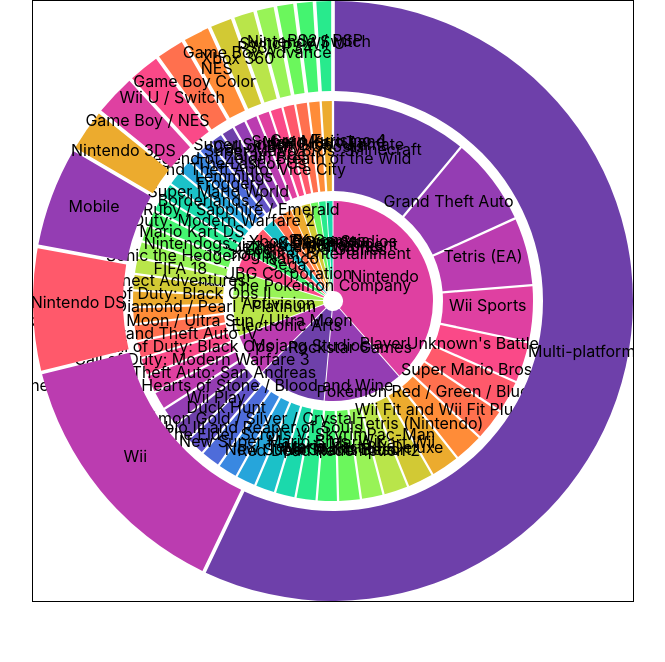
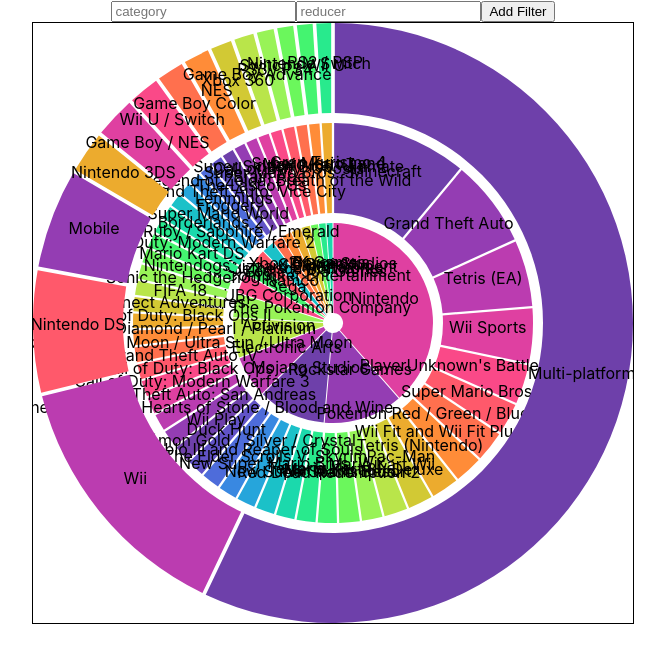
Before and after one commit to ChaonengTan/ACS4310-D3Final, a React (Create React App) app: page / in a window 1280 px wide. Shown: the top 662 px of the page, without its empty margins (307-972 px from the left). Built offline with nearby package versions, Linux system fonts and the light colour scheme.

Commit message:
useState interface

```diff
--- a/src/App.js
+++ b/src/App.js
@@ -1,15 +1,30 @@
 import './App.css';
+import { useState } from 'react';
 import Graph from './components/graph/graph'
 import gameInfo from './gameInfo.csv'
 
+const testData = [
+  {category:'publisher', reducer:'sales'},
+  {category:'title', reducer:'sales'},
+  {category:'platform', reducer:'sales'}
+]
+
 function App() {
-  const filters = [
-    {category:'publisher', reducer:'sales'},
-    {category:'title', reducer:'sales'},
-    {category:'platform', reducer:'sales'}
-  ]
+  const [filters, setFilters] = useState(testData);
+  const addNewFilter = data => setFilters([...filters, data])
+
+  const [category, setCategory] = useState(null)
+  const [reducer, setReducer] = useState(null)
   return (
     <div className="App">
+      <div>
+        <input type='text' onChange={e => setCategory(e.target.value)} placeholder='category'></input>
+        <input type='text' onChange={e => setReducer(e.target.value)} placeholder='reducer'></input>
+        <button onClick={e => {
+          addNewFilter({category:`${category}`, reducer:`${reducer}`})
+          // console.log(filters)
+        }}>Add Filter</button>
+      </div>
       <Graph
         data={gameInfo}
         width='600'
```
